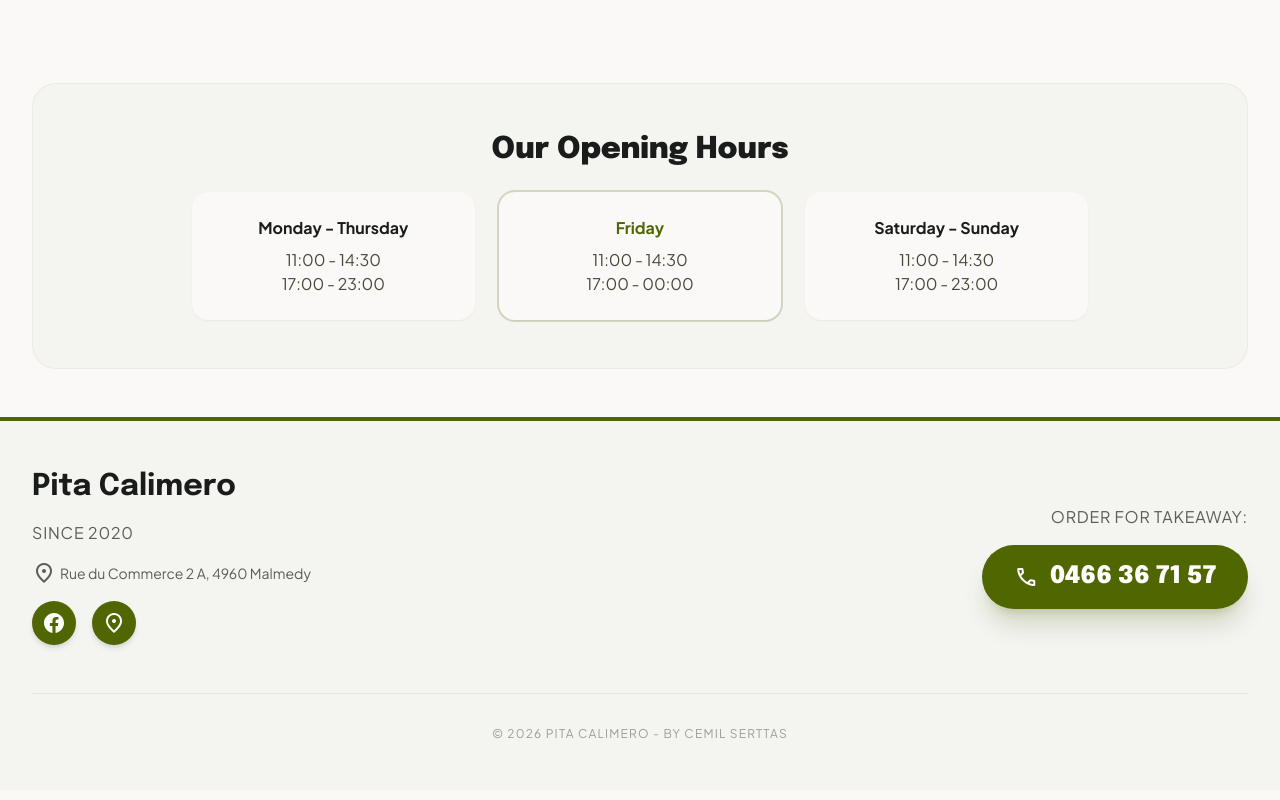
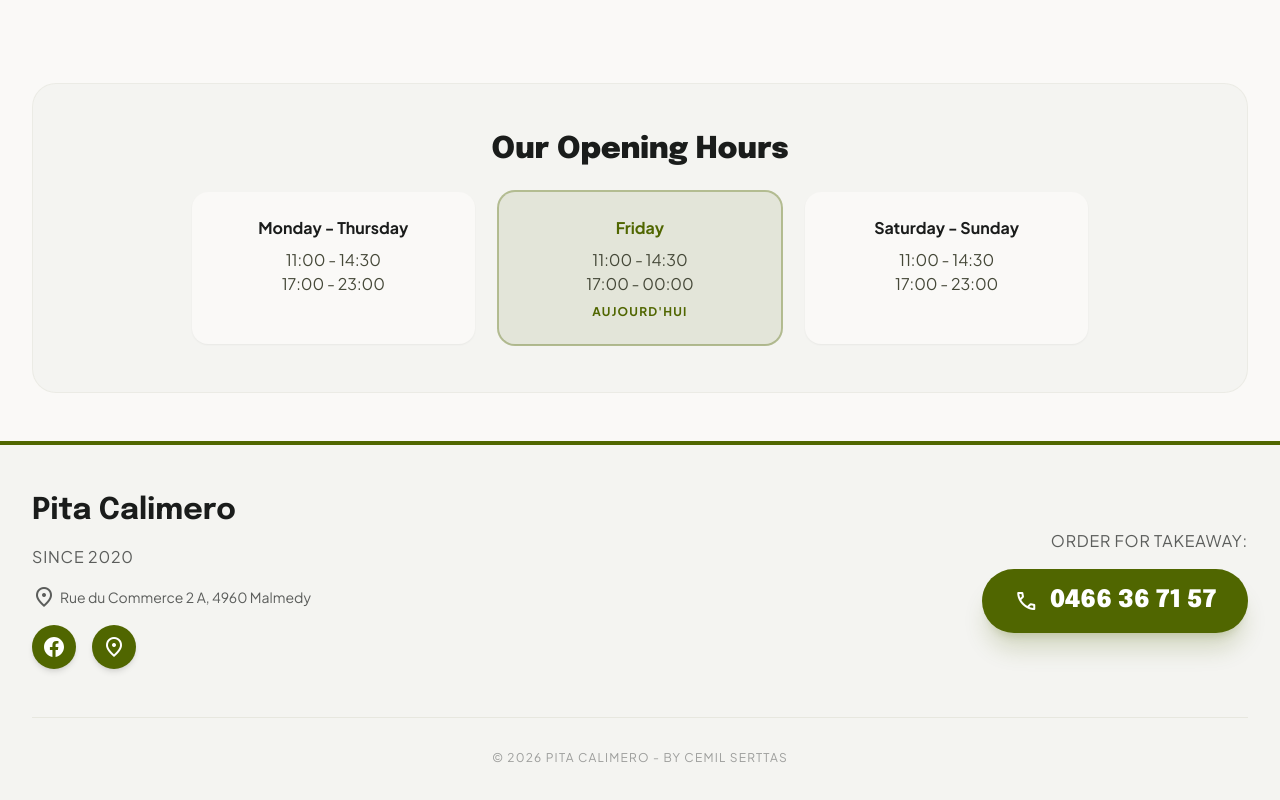
Before and after one commit to cemilserttas/pitacalimero, a Next.js app: page / in a window 1280 px wide. Shown: the part 5892-6692 px from the top of the page. Built offline with nearby package versions, Linux system fonts and the light colour scheme.

Commit message:
Highlight today's schedule dynamically

```diff
--- a/app/page.tsx
+++ b/app/page.tsx
@@ -569,21 +569,34 @@ export default function Page() {
           <div className="bg-surface-container-low rounded-3xl p-8 md:p-12 text-center border border-outline-variant/20">
             <h2 className="font-display font-black text-3xl mb-6">{t.horaires.title}</h2>
             <div className="grid grid-cols-1 sm:grid-cols-2 md:grid-cols-3 gap-6 max-w-4xl mx-auto">
-              <div className="bg-surface p-6 rounded-2xl shadow-sm">
-                <h4 className="font-bold mb-2">{t.horaires.lun_jeu}</h4>
+            {(() => {
+                const today = new Date().getDay(); // 0=dim, 1=lun, 2=mar, 3=mer, 4=jeu, 5=ven, 6=sam
+                const isLunJeu = today >= 1 && today <= 4;
+                const isVen = today === 5;
+                const isSamDim = today === 6 || today === 0;
+                return (
+                  <>
+                    <div className={`p-6 rounded-2xl shadow-sm transition-all ${isLunJeu ? 'bg-primary/10 ring-2 ring-primary/40' : 'bg-surface'}`}>
+                      <h4 className={`font-bold mb-2 ${isLunJeu ? 'text-primary' : ''}`}>{t.horaires.lun_jeu}</h4>
                       <p className="text-on-surface-variant">11:00 - 14:30</p>
                       <p className="text-on-surface-variant">17:00 - 23:00</p>
+                      {isLunJeu && <p className="text-primary text-xs font-bold mt-2 uppercase tracking-widest">Aujourd&apos;hui</p>}
                     </div>
-              <div className="bg-surface p-6 rounded-2xl shadow-sm ring-2 ring-primary/20">
-                <h4 className="font-bold mb-2 text-primary">{t.horaires.ven}</h4>
+                    <div className={`p-6 rounded-2xl shadow-sm transition-all ${isVen ? 'bg-primary/10 ring-2 ring-primary/40' : 'bg-surface'}`}>
+                      <h4 className={`font-bold mb-2 ${isVen ? 'text-primary' : ''}`}>{t.horaires.ven}</h4>
                       <p className="text-on-surface-variant">11:00 - 14:30</p>
                       <p className="text-on-surface-variant">17:00 - 00:00</p>
+                      {isVen && <p className="text-primary text-xs font-bold mt-2 uppercase tracking-widest">Aujourd&apos;hui</p>}
                     </div>
-              <div className="bg-surface p-6 rounded-2xl shadow-sm">
-                <h4 className="font-bold mb-2">{t.horaires.sam_dim}</h4>
+                    <div className={`p-6 rounded-2xl shadow-sm transition-all ${isSamDim ? 'bg-primary/10 ring-2 ring-primary/40' : 'bg-surface'}`}>
+                      <h4 className={`font-bold mb-2 ${isSamDim ? 'text-primary' : ''}`}>{t.horaires.sam_dim}</h4>
                       <p className="text-on-surface-variant">11:00 - 14:30</p>
                       <p className="text-on-surface-variant">17:00 - 23:00</p>
+                      {isSamDim && <p className="text-primary text-xs font-bold mt-2 uppercase tracking-widest">Aujourd&apos;hui</p>}
                     </div>
+                  </>
+                );
+              })()}
             </div>
           </div>
         </section>
```
Lines whose indentation alone changed are shown as unchanged.
